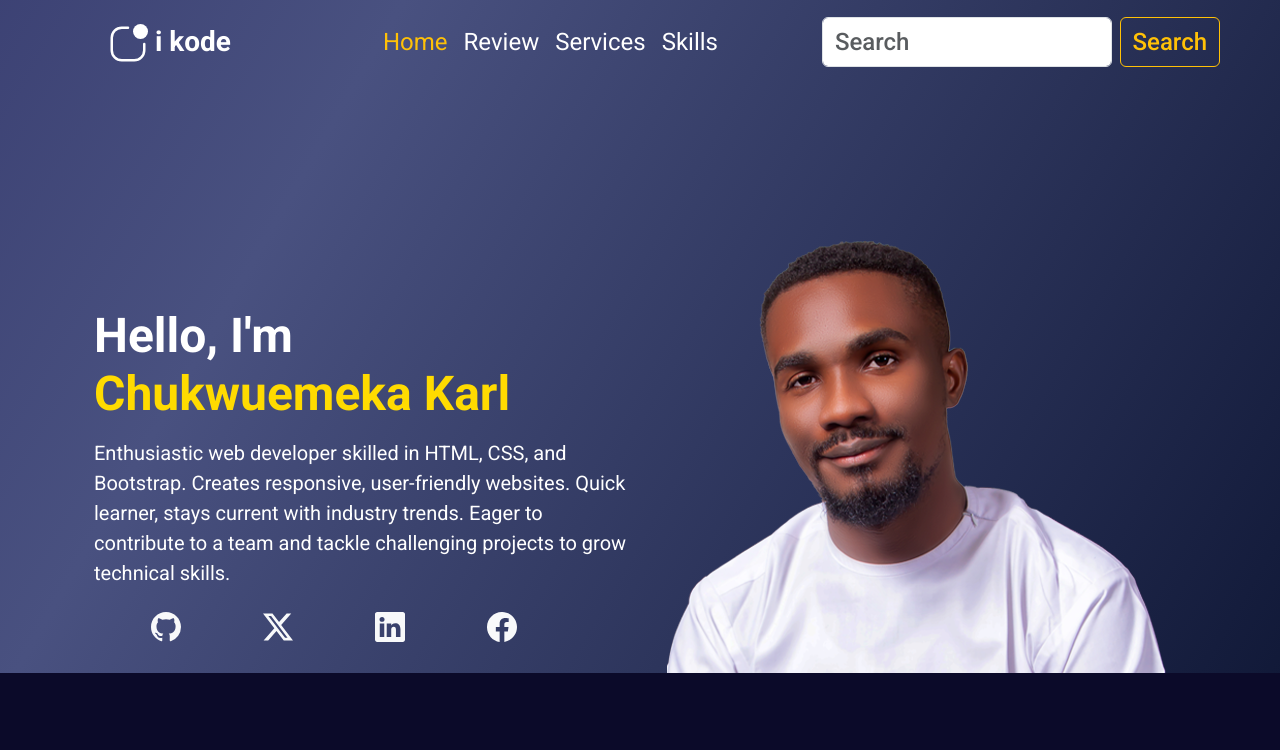
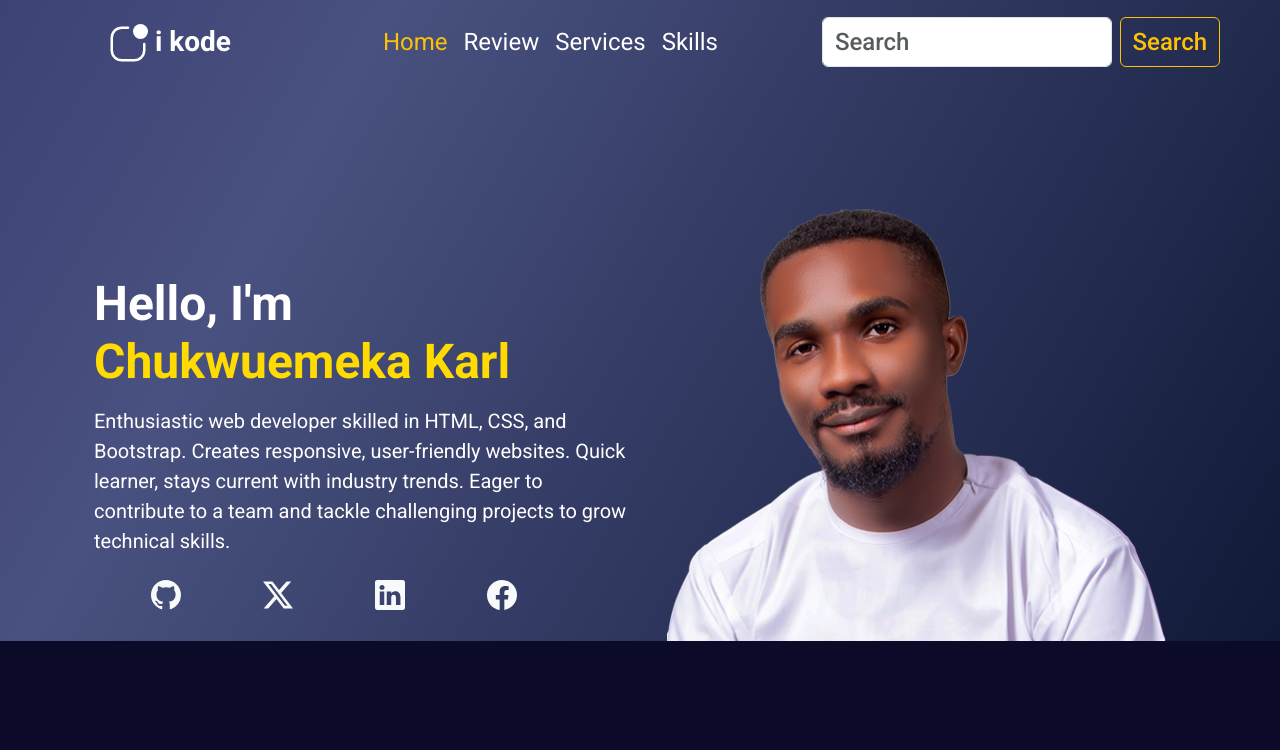
Before and after one commit to ChukwuemekaKarl/My-Portfolio-002, a plain HTML site: page index.html in a window 1280 px wide. Shown: the top 750 px of the page. Drawn offline with nearby package versions, Linux system fonts and the light colour scheme.

Commit message:
Update index.html

```diff
--- a/index.html
+++ b/index.html
@@ -80,7 +80,7 @@
         </div>
       </nav>
       <div class="container text-color col-xxl-8 px-4 pt-lg-5">
-        <div class="row flex-lg-row-reverse align-items-center g-3 pt-5">
+        <div class="row flex-lg-row-reverse align-items-center g-3 pt-3">
           <div class="col-10 col-sm-8 col-lg-6">
             <img
               src="./Images/Karel.png"
```
